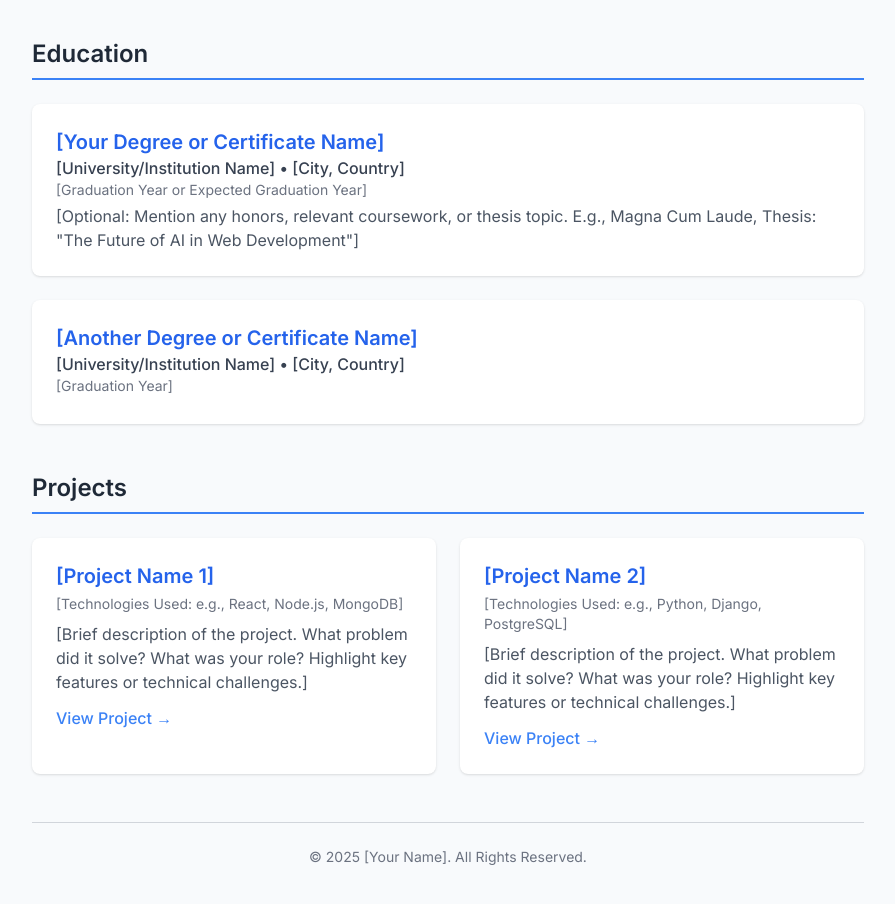
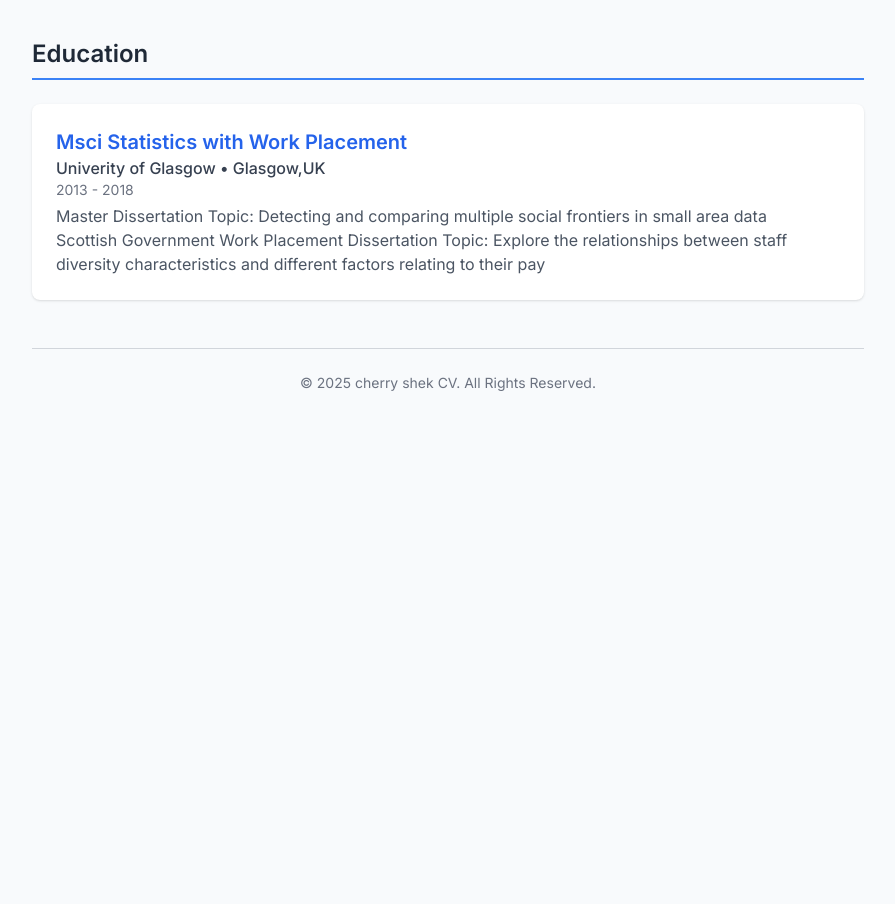
Before and after one commit to cherryshek-1014/cherryshek-1014.github.io, a plain HTML site: page index.html in a window 1280 px wide. Shown: the part 1940-2844 px from the top of the page, without its empty margins (192-1087 px from the left). After the commit the page ends 2389 px from the top, so only its background shows below. Drawn offline with nearby package versions, Linux system fonts and the light colour scheme.

Commit message:
Update education

```diff
--- a/index.html
+++ b/index.html
@@ -232,20 +232,16 @@
             <h2 class="text-2xl font-semibold border-b-2 border-blue-500 pb-2 mb-6 print-text-black">Education</h2>
             <div class="space-y-6">
                 <div class="bg-white p-6 rounded-lg shadow print-shadow-none">
-                    <h3 class="text-xl font-semibold text-blue-600 print-text-black">[Your Degree or Certificate Name]</h3>
-                    <p class="text-md font-medium text-gray-700 print-text-black">[University/Institution Name] &bull; [City, Country]</p>
-                    <p class="text-sm text-gray-500 mb-1 print-text-black">[Graduation Year or Expected Graduation Year]</p>
-                    <p class="text-gray-600 print-text-black">[Optional: Mention any honors, relevant coursework, or thesis topic. E.g., Magna Cum Laude, Thesis: "The Future of AI in Web Development"]</p>
-                </div>
-                <div class="bg-white p-6 rounded-lg shadow print-shadow-none">
-                    <h3 class="text-xl font-semibold text-blue-600 print-text-black">[Another Degree or Certificate Name]</h3>
-                    <p class="text-md font-medium text-gray-700 print-text-black">[University/Institution Name] &bull; [City, Country]</p>
-                    <p class="text-sm text-gray-500 mb-1 print-text-black">[Graduation Year]</p>
+                    <h3 class="text-xl font-semibold text-blue-600 print-text-black">Msci Statistics with Work Placement</h3>
+                    <p class="text-md font-medium text-gray-700 print-text-black">Univerity of Glasgow &bull; Glasgow,UK</p>
+                    <p class="text-sm text-gray-500 mb-1 print-text-black">2013 - 2018</p>
+                    <p class="text-gray-600 print-text-black">Master Dissertation Topic: Detecting and comparing multiple social frontiers in small area data</p>
+                    <p class="text-gray-600 print-text-black">Scottish Government Work Placement Dissertation Topic: Explore the relationships between staff diversity characteristics and different factors relating to their pay</p>
                 </div>
                 </div>
         </section>
 
-        <section class="mb-12 print-bg-white">
+        <!-- <section class="mb-12 print-bg-white">
             <h2 class="text-2xl font-semibold border-b-2 border-blue-500 pb-2 mb-6 print-text-black">Projects</h2>
             <div class="grid grid-cols-1 md:grid-cols-2 gap-6">
                 <div class="bg-white p-6 rounded-lg shadow print-shadow-none">
@@ -265,10 +261,10 @@
                     <a href="[Link to Project or GitHub Repo]" target="_blank" class="text-blue-500 hover:underline font-medium print-text-black">View Project &rarr;</a>
                 </div>
                 </div>
-        </section>
+        </section> -->
 
         <footer class="text-center mt-12 py-6 border-t border-gray-300 print-bg-white">
-            <p class="text-gray-500 text-sm print-text-black">&copy; <span id="currentYear"></span> [Your Name]. All Rights Reserved.</p>
+            <p class="text-gray-500 text-sm print-text-black">&copy; <span id="currentYear"></span> cherry shek CV. All Rights Reserved.</p>
         </footer>
 
     </div>
```
